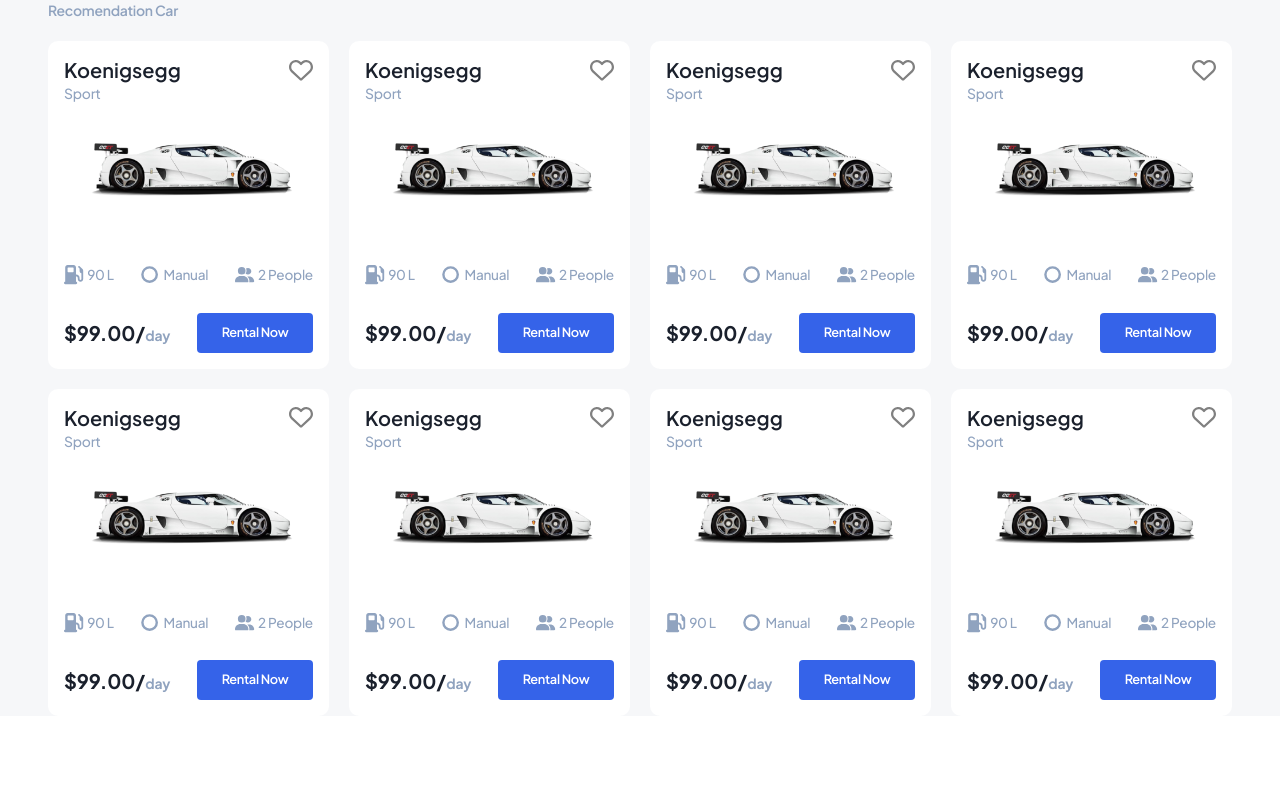
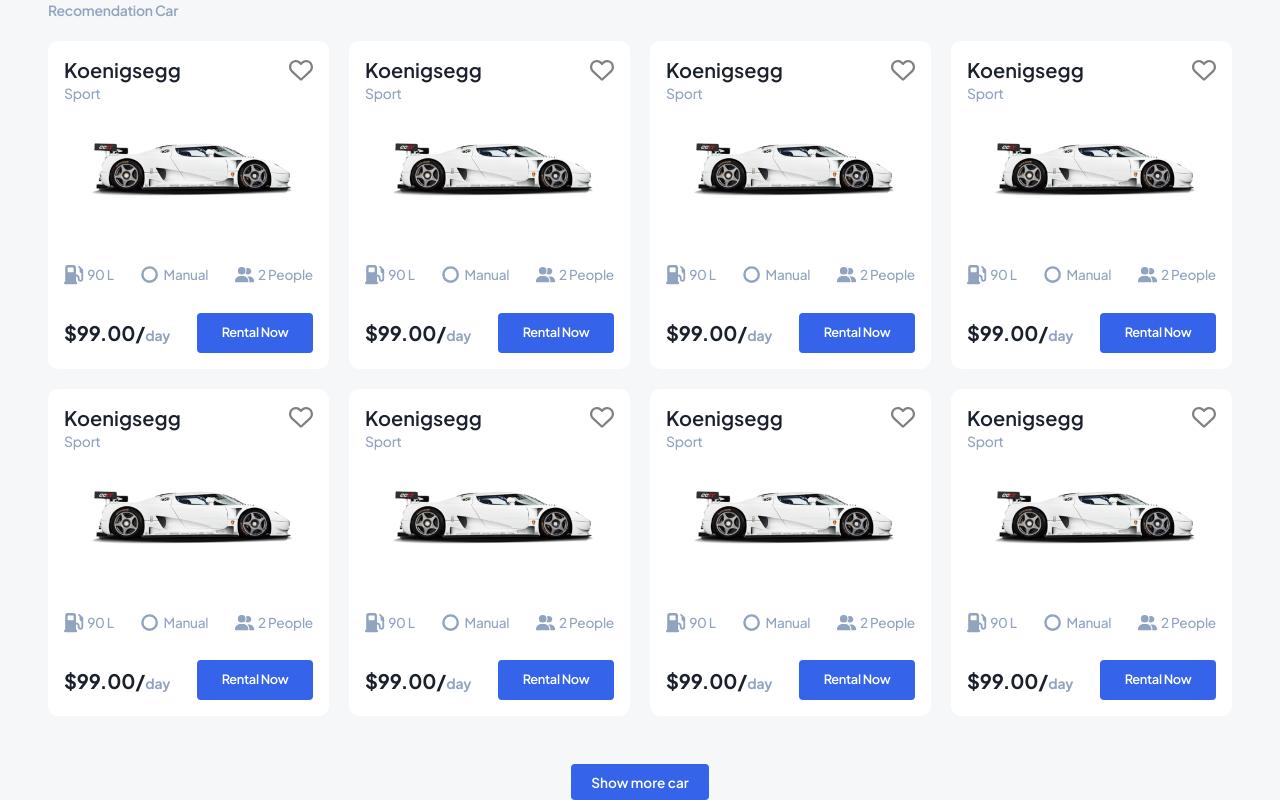
Before and after one commit to lucacieduard/CarRent-APP, a React (Vite) app: page / in a window 1280 px wide. Shown: the part 1051-1851 px from the top of the page. Before the commit the page ends 1767 px from the top, so only its background shows below. Built offline with nearby package versions, Linux system fonts and the light colour scheme.

Commit message:
show more/less functionality added

```diff
--- a/src/components/Recomandations/Recomandations.scss
+++ b/src/components/Recomandations/Recomandations.scss
@@ -25,4 +25,27 @@
             gap: 2rem;
         }
     }
+
+    .buttons {
+        display: flex;
+        align-items: center;
+        justify-content: center;
+        gap: 1rem;
+        margin-top: 3rem;
+
+        button {
+            height: 2.25rem;
+            padding: 0rem 1.25rem;
+            color: white;
+            background-color: #3563e9;
+            border-radius: 0.25rem;
+            border: none;
+            font-size: 0.75rem;
+            font-weight: 600;
+
+            @media (min-width: 800px) {
+                font-size: 0.85rem;
+            }
+        }
+    }
 }
--- a/src/components/Recomandations/Recomandations.tsx
+++ b/src/components/Recomandations/Recomandations.tsx
@@ -1,19 +1,31 @@
 import CarCard from "../CarCard.tsx/CarCard";
 import "./Recomandations.scss";
+import { useState } from "react";
 
 const Recomandations = () => {
+  const [carsNumber, setCarsNumber] = useState<number>(8);
+
+  const clickHandler = (add: boolean): void => {
+    setCarsNumber((prev) => {
+      if (add) return prev + 8;
+      else return prev - 8;
+    });
+  };
   return (
     <div className="recomandations container_w">
       <span className="title">Recomendation Car</span>
       <div className="recomandationCars">
-        <CarCard recomandation={true} />
-        <CarCard recomandation={true} />
-        <CarCard recomandation={true} />
-        <CarCard recomandation={true} />
-        <CarCard recomandation={true} />
-        <CarCard recomandation={true} />
-        <CarCard recomandation={true} />
-        <CarCard recomandation={true} />
+        {Array(carsNumber)
+          .fill(0)
+          .map((_dummy, index) => {
+            return <CarCard key={index} recomandation={true} />;
+          })}
+      </div>
+      <div className="buttons">
+        <button onClick={() => clickHandler(true)}>Show more car</button>
+        {carsNumber > 8 && (
+          <button onClick={() => clickHandler(false)}>Show less car</button>
+        )}
       </div>
     </div>
   );
```
